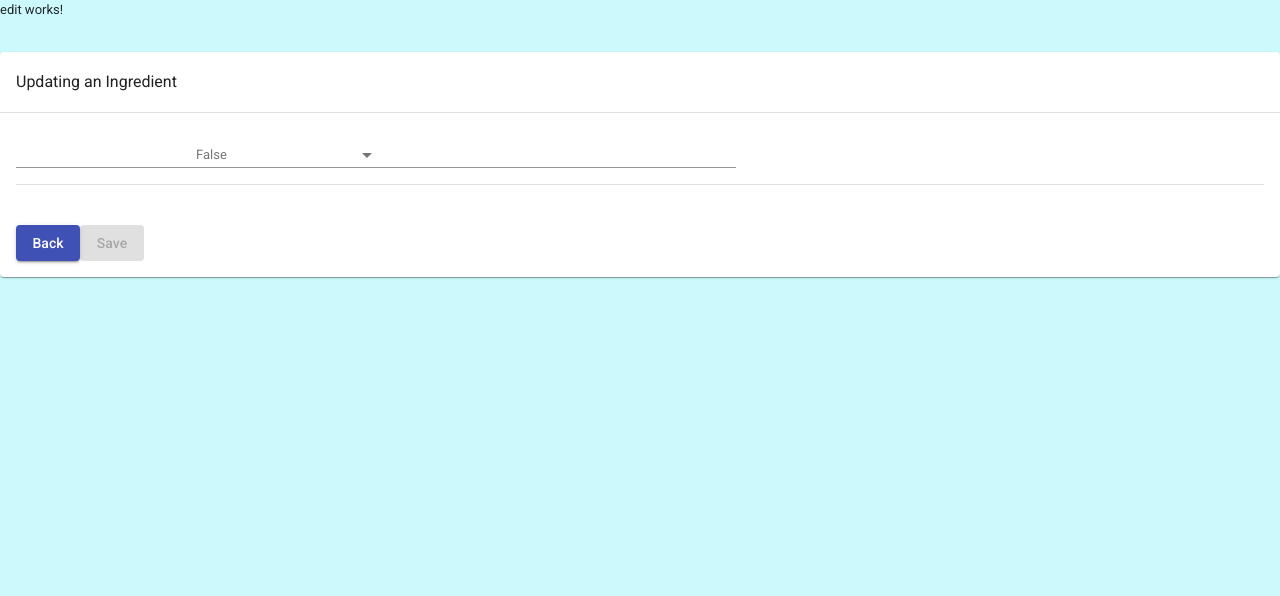
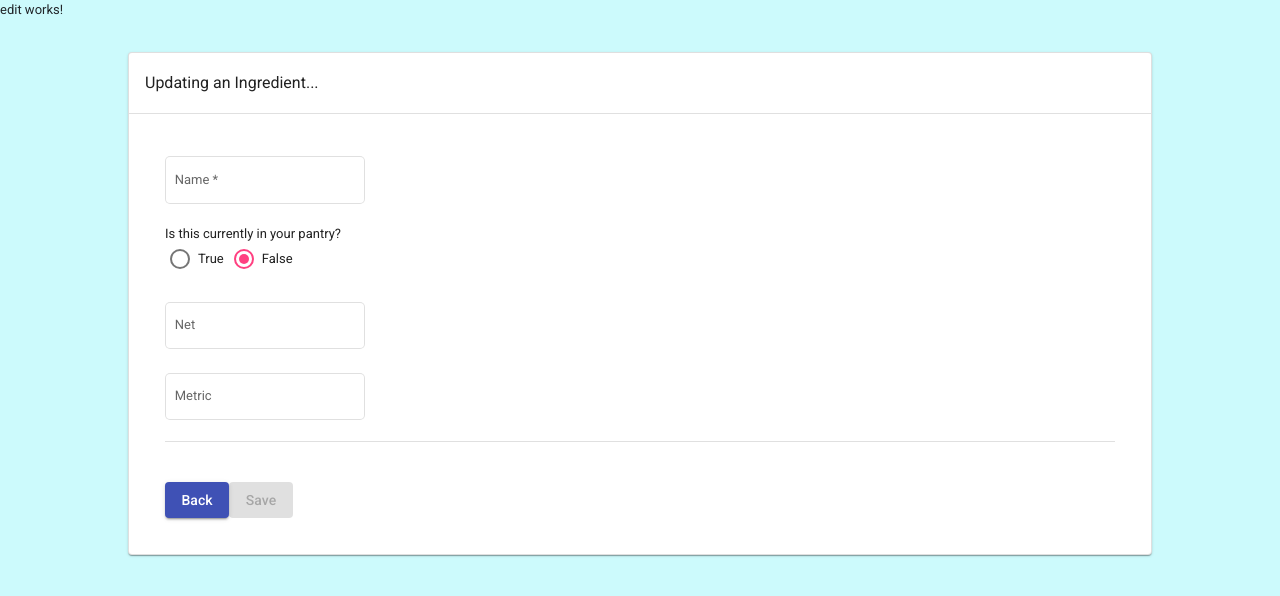
Before and after one commit to christopher-lew/pp, an Angular app in the folder frontend/: page /edit/1 in a window 1280 px wide. Shown: the top 596 px of the page. Built offline with nearby package versions, Linux system fonts and the light colour scheme; no server answers.

Commit message:
Fixed isInPantry Toggle

```diff
--- a/frontend/src/app/components/create/create.component.html
+++ b/frontend/src/app/components/create/create.component.html
@@ -1,4 +1,4 @@
-<div>
+<div class="page">
     <br>
     <mat-card class="card">
         <section class="mat-typography">
@@ -7,31 +7,17 @@
         <mat-divider></mat-divider>
         <br>
         <form [formGroup]='createForm' class='create-form card-body'>
-            <!-- <div class="form-group">
-                <label for='nameInput' class="formLabel">Name</label>
-                <input type="text" class='form-control' id="nameInput" placeholder="Ingredient Name"  formControlName="name" #name>
-            </div> -->
             <mat-form-field appearance="outline">
                 <mat-label for='nameInput' class="formLabel">Name</mat-label>
                 <input matInput placeHolder="Name" formControlName="name" #name>
             </mat-form-field>
-            <!-- <div class="form-group">
-                <label for="pantryInput" class="formLabel">Is this currently in your pantry?</label>
-                <div class="form-check" name="isInPantry" #isInPantry>
-                    <input type="radio" class="form-check-input" name="isInPantry" id='trueRadio' value="True">
-                    <label for="trueRadio" class="form-check-label formLabel">True</label>
-                    <input type="radio" class="form-check-input" name="isInPantry" id='falseRadio' value="False">
-                    <label for="falseRadio" class="form-check-label formLabel">False</label>
-                </div>
-            </div> -->
             <br>
-
             <div class="form-group">
                 <mat-radio-group id="isInPantry" formControlName="isInPantry" #isInPantry>
                     <mat-label for='isInPanty' class="formLabel">Is this currently in your pantry?</mat-label>
                     <br>
-                    <mat-radio-button class="radioButt" value="True" (change)="truePantry()">True </mat-radio-button>
-                    <mat-radio-button class="radioButt" value="False" (change)="falsePantry()">False</mat-radio-button>
+                    <mat-radio-button class="radioButt" value="true"  (change)="truePantry()">True </mat-radio-button>
+                    <mat-radio-button class="radioButt" value="false" (change)="falsePantry()">False</mat-radio-button>
                 </mat-radio-group>
             </div>
             <mat-form-field appearance="outline">
@@ -43,22 +29,6 @@
                 <mat-label for='metricInput' class="formLabel">Metric</mat-label>
                 <input matInput type="text" id="metricInput" placeholder="Metric" formControlName="metric" #metric>
             </mat-form-field>
-            <!-- <mat-form-field class="field-full-width">
-                <p id="nameLabel" >Name:</p>
-                <input matInput id="nameInput" placeHolder="Ingredient Name" formControlName="name" #name>
-            </mat-form-field> -->
-            <!-- <mat-form-field class="field-full-width">
-                <mat-select placeholder="False" formControlName="isInPantry" #isInPantry>
-                    <mat-option value=Boolean.True>True</mat-option>
-                    <mat-option value="False">False</mat-option>
-                </mat-select>
-            </mat-form-field> -->
-            <!-- <mat-form-field class="field-full-width">
-                <input matInput placeHolder="Net" formControlName="net" #net>
-            </mat-form-field>
-            <mat-form-field class="field-full-width">
-                <input matInput placeHolder="Metric" formControlName="metric" #metric>
-            </mat-form-field> -->
             <br><br>
             <button mat-raised-button color="accent" routerLink="/list">Back</button>
             <button type="submit" (click)="addIngredient(name.value, net.value,metric.value)"
--- a/frontend/src/app/components/edit/edit.component.css
+++ b/frontend/src/app/components/edit/edit.component.css
@@ -0,0 +1,21 @@
+.card{
+    margin-left: 10%;
+    margin-right: 10%;
+}
+
+label.formLabel{
+    font-size:15px;
+    font-weight: 400;
+}
+
+#formInput{
+    size:10px;
+}
+
+.radioButt{
+    padding: 5px;
+}
+
+div.page{
+    background-image: url(/./assets/changing_pastel.gif);
+}
--- a/frontend/src/app/components/edit/edit.component.html
+++ b/frontend/src/app/components/edit/edit.component.html
@@ -1,32 +1,39 @@
 <p>edit works!</p>
 <div>
     <br>
-    <mat-card>
+    <mat-card class="card">
         <section class="mat-typography">
-            <h3>Updating an Ingredient</h3>
+            <h3>Updating an Ingredient...</h3>
         </section>
         <mat-divider></mat-divider>
         <br>
-        <form [formGroup]="updateForm" class="edit-form">
-            <mat-form-field class="field-full-width">
+        <form [formGroup]="updateForm" class="edit-form card-body">
+            <mat-form-field appearance="outline">
+                <mat-label for='nameInput' class="formLabel">Name</mat-label>
                 <input matInput placeHolder="Ingredient Name" formControlName="name" #name>
             </mat-form-field>
-            <mat-form-field class="field-full-width">
-                <mat-select placeholder="False" formControlName="isInPantry" #isInPantry>
-                    <mat-option value="True">True</mat-option>
-                    <mat-option value="False">False</mat-option>
-                </mat-select>
+            <br>
+            <div class="form-group">
+                <mat-radio-group id="isInPantry" formControlName="isInPantry" #isInPantry>
+                    <mat-label for='isInPanty' class="formLabel">Is this currently in your pantry?</mat-label>
+                    <br>
+                    <mat-radio-button class="radioButt" value="True" [checked]="isTruePantry()" (change)="truePantry()">True </mat-radio-button>
+                    <mat-radio-button class="radioButt" value="False" [checked]="isFalsePantry()" (change)="falsePantry()">False</mat-radio-button>
+                </mat-radio-group>
+            </div>
+            <mat-form-field appearance="outline">
+                <mat-label for='netInput' class="formLabel">Net</mat-label>
+                <input matInput type="text" id="netInput" placeholder="Net"  formControlName="net" #net>
             </mat-form-field>
-            <mat-form-field class="field-full-width">
-                <input matInput placeHolder="Net" formControlName="net" #net>
-            </mat-form-field>
-            <mat-form-field class="field-full-width">
-                <input matInput placeHolder="Metric" formControlName="metric" #metric>
+            <br>
+            <mat-form-field appearance="outline">
+                <mat-label for='metricInput' class="formLabel">Metric</mat-label>
+                <input matInput type="text" id="metricInput" placeholder="Metric" formControlName="metric" #metric>
             </mat-form-field>
             <mat-divider></mat-divider>
             <br><br>
             <button mat-raised-button color="primary" routerLink="/list">Back</button>
-            <button type="submit" (click)="updateIngredient(name.value, isInPantry.value, net.value, metric.value)"
+            <button type="submit" (click)="updateIngredient(name.value, net.value, metric.value)"
             [disabled]="updateForm.pristine || updateForm.invalid" mat-raised-button color="primary">Save</button>
         </form>
     </mat-card>
--- a/frontend/src/app/components/edit/edit.component.ts
+++ b/frontend/src/app/components/edit/edit.component.ts
@@ -20,13 +20,41 @@ export class EditComponent implements OnInit {
     this.createForm();
   }
 
+  isInPantry;
+  truePantry(){
+    this.isInPantry = true;
+    console.log("True");
+  }
+
+  falsePantry(){
+    this.isInPantry = false;
+    console.log("False");
+  }
+
+  setPantry(isInPantry){
+    if(isInPantry){
+      this.truePantry();
+      // Check True Button
+    }else{
+      this.isInPantry
+    }
+  }
+
+  isTruePantry(){
+    return this.isInPantry;
+  }
+
+  isFalsePantry(){
+    return !this.isInPantry;
+  }
+
   ngOnInit(): void {
     this.route.params.subscribe(params => {
       this.id = params.id;
       this.ingredientService.getIngredientById(this.id).subscribe( res => {
         this.ingredient = res;
         this.updateForm.get('name').setValue(this.ingredient.name);
-        this.updateForm.get('isInPantry').setValue(this.ingredient.isInPantry);
+        this.setPantry(this.ingredient.isInPantry);
         this.updateForm.get('net').setValue(this.ingredient.net);
         this.updateForm.get('metric').setValue(this.ingredient.metric);
       })
@@ -42,13 +70,10 @@ export class EditComponent implements OnInit {
     })
   }
 
-  updateIngredient(name, isInPantry, net, metric){
-    if(isInPantry = "True")
-      isInPantry= true;
-    else
-      isInPantry = false;
+  updateIngredient(name, net, metric){
+    console.log(this.isInPantry);
     var edited = true;
-    this.ingredientService.updateIngredient(this.id, name, isInPantry, net, metric)
+    this.ingredientService.updateIngredient(this.id, name, this.isInPantry, net, metric)
     .subscribe( () => {
       this.snackBar.open('Ingredient updated successfully', 'OK', {
         duration: 3000,
--- a/frontend/src/app/ingredient.service.ts
+++ b/frontend/src/app/ingredient.service.ts
@@ -33,6 +33,7 @@ export class IngredientService {
   }
 
   updateIngredient(id, name, isInPantry, net, metric){
+    console.log("Ingredient Update: "+ isInPantry);
     const ingredient ={
       name: name,
       isInPantry: isInPantry,
```
Also changed, not shown: 1 other file (tests, documents, lock files or other folders).
